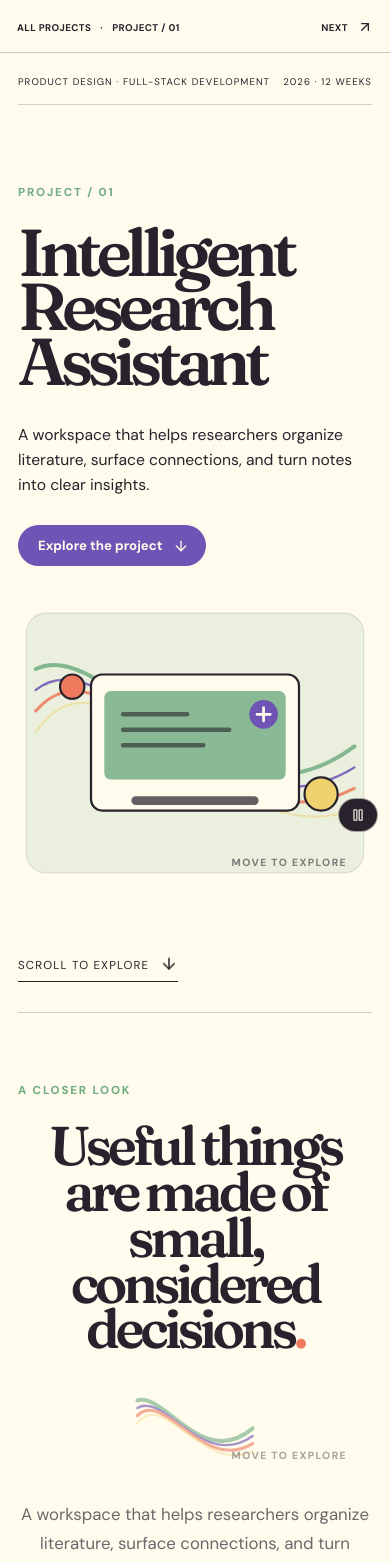
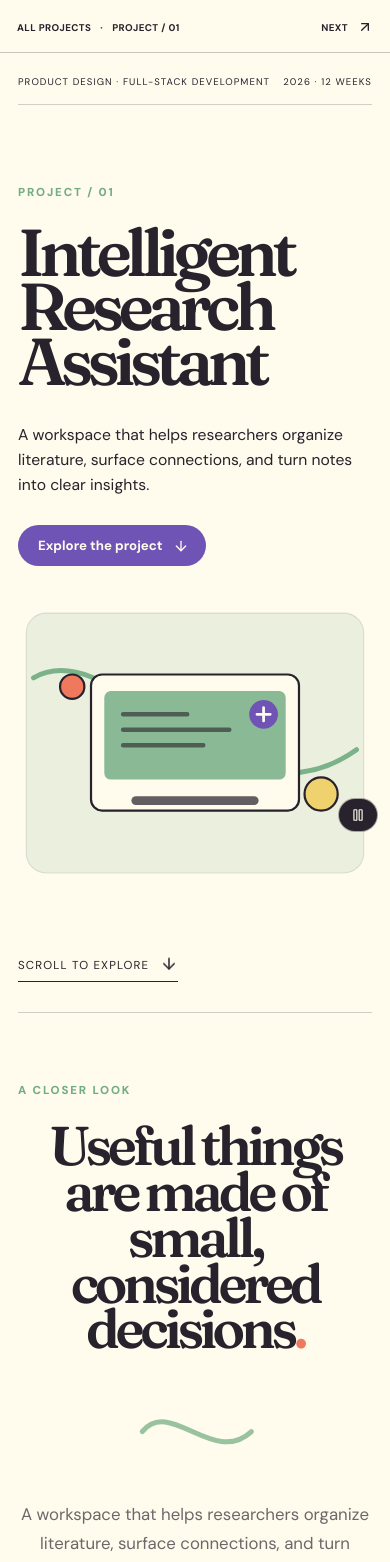
Before and after one commit to ShenYutong2000/Protfolio, a Next.js app: page /projects/intelligent-research-assistant in a window 390 px wide. Shown: the top 1562 px of the page. Built offline with nearby package versions, Linux system fonts and the light colour scheme.

Commit message:
Make project ribbons single and pointer responsive

```diff
--- a/src/app/globals.css
+++ b/src/app/globals.css
@@ -3954,16 +3954,13 @@ body:has(.kind-project-page) .site-footer { display: none; }
 .kind-interactive-scene { --scene-x: 0; --scene-y: 0; --scene-tilt: 0deg; min-height: 100px; overflow: hidden; position: relative; touch-action: pan-y; }
 .kind-scene-svg { display: block; height: 100%; overflow: visible; width: 100%; }
 .kind-scene-paper { fill: color-mix(in srgb, var(--kind-green) 14%, var(--kind-paper)); stroke: color-mix(in srgb, var(--kind-ink) 12%, transparent); stroke-width: 2; }
-.kind-scene-ribbons { fill: none; opacity: .85; pointer-events: none; }
-.kind-scene-ribbon { stroke-linecap: round; stroke-width: 4; vector-effect: non-scaling-stroke; transition: opacity 180ms ease; }
-.kind-scene-ribbon-1 { stroke-width: 2.4; }
-.kind-scene-ribbon-2 { stroke-width: 3; }
-.kind-scene-ribbon-3 { stroke-width: 2; opacity: .6; }
+.kind-scene-ribbons { fill: none; opacity: .92; pointer-events: none; }
+.kind-scene-ribbon { stroke-linecap: round; stroke-width: 5; vector-effect: non-scaling-stroke; transition: stroke-width 180ms ease, opacity 180ms ease; }
+.kind-interactive-scene:hover .kind-scene-ribbon { stroke-width: 6; }
 .kind-scene-objects { transform: translate(calc(var(--scene-x) * 7px), calc(var(--scene-y) * 5px)) rotate(var(--scene-tilt)); transform-box: fill-box; transform-origin: center; transition: transform 220ms ease-out; }
 .kind-scene-orb, .kind-scene-node { transform-box: fill-box; transform-origin: center; transition: transform 320ms cubic-bezier(.2,.8,.2,1); }
 .kind-interactive-scene:hover .kind-scene-orb.orb-one, .kind-interactive-scene:hover .kind-scene-node:nth-of-type(odd) { transform: scale(1.18); }
 .kind-interactive-scene:hover .kind-scene-orb.orb-two, .kind-interactive-scene:hover .kind-scene-node:nth-of-type(even) { transform: scale(.84); }
-.kind-scene-hint { bottom: 20px; color: color-mix(in srgb, var(--kind-ink) 56%, transparent); font-size: .65rem; font-weight: 800; letter-spacing: .13em; position: absolute; right: 25px; text-transform: uppercase; }
 .kind-project-hero-scene { aspect-ratio: 1.22; min-height: 420px; opacity: 0; transform: translateY(32px) rotate(1.5deg); transition: opacity .9s .12s ease, transform .9s .12s cubic-bezier(.2,.8,.2,1); }
 .kind-project-hero-scene[data-visible="true"] { opacity: 1; transform: none; }
 
@@ -3971,7 +3968,7 @@ body:has(.kind-project-page) .site-footer { display: none; }
 .kind-project-manifesto[data-visible="true"] { opacity: 1; transform: none; }
 .kind-project-manifesto h2 { font-family: var(--font-display), Georgia, serif; font-size: clamp(3.2rem, 7.4vw, 9rem); font-weight: 520; letter-spacing: -.08em; line-height: .84; margin: 0 auto; max-width: 1200px; text-align: center; }
 .kind-project-manifesto h2 span { color: var(--kind-coral); }
-.kind-project-manifesto-scene { height: 145px; margin: 30px auto 18px; max-width: 940px; opacity: .72; }
+.kind-project-manifesto-scene { height: 145px; margin: 30px auto 18px; max-width: 940px; opacity: .78; }
 .kind-project-manifesto-scene .kind-scene-paper, .kind-project-manifesto-scene .kind-scene-objects { display: none; }
 .kind-project-manifesto > p:not(.kind-project-section-label) { color: color-mix(in srgb, var(--kind-ink) 68%, transparent); font-size: 1.05rem; line-height: 1.7; margin: 0 auto; max-width: 560px; text-align: center; }
 .kind-project-manifesto dl { display: grid; gap: 24px; grid-template-columns: repeat(3, 1fr); margin: 75px auto 0; max-width: 1000px; }
--- a/src/components/projects/KindProjectPage.tsx
+++ b/src/components/projects/KindProjectPage.tsx
@@ -15,25 +15,30 @@ type SceneKind = "research" | "atlas" | "archive";
 type SceneMode = "hero" | "manifesto" | "challenge" | "approach" | "outcome";
 type Palette = (typeof palettes)[number];
 
-const ribbonColors = (palette: Palette) => [palette.green, palette.purple, palette.coral, palette.yellow];
+function ribbonPath(kind: SceneKind, mode: SceneMode, x: number, y: number, vx: number, vy: number, phase: number) {
+  const wave = Math.sin(phase) * 10;
+  const momentumX = Math.max(-1, Math.min(1, vx * 3.2));
+  const momentumY = Math.max(-1, Math.min(1, vy * 3.2));
 
-function ribbonPath(kind: SceneKind, mode: SceneMode, index: number, x: number, y: number, phase: number) {
-  const lane = index * 38;
-  const sway = x * (22 + index * 5);
-  const lift = y * (28 + index * 4);
-  const wave = Math.sin(phase + index * 1.35) * (8 + index * 2);
-
+  if (mode === "manifesto") {
+    return `M 56 ${248 + y * 86} C ${196 + x * 132 + momentumX * 38} ${86 - y * 78 + wave}, ${414 - x * 150 - momentumX * 44} ${414 + y * 78 - wave}, 602 ${248 - y * 72}`;
+  }
+  if (mode === "challenge") {
+    return `M 42 ${116 + y * 60} C ${118 + x * 120} ${410 - y * 122 + momentumY * 42}, ${408 - x * 170} ${58 + y * 126 - momentumY * 34}, 598 ${384 - y * 80}`;
+  }
+  if (mode === "approach") {
+    return `M 28 ${374 - y * 72} C ${150 + x * 152 + momentumX * 42} ${78 + y * 120}, ${298 - x * 112 - momentumX * 34} ${436 - y * 138}, 612 ${126 + y * 86}`;
+  }
+  if (mode === "outcome") {
+    return `M 24 ${254 + y * 90} C ${166 - x * 132} ${116 + momentumY * 34}, ${378 + x * 156} ${392 - momentumY * 34}, 616 ${224 - y * 78}`;
+  }
   if (kind === "atlas") {
-    const start = 66 + lane;
-    const end = 570 - lane * .6;
-    return `M ${start} ${398 - lift} C ${180 + sway} ${315 + wave}, ${300 - sway} ${180 + lift}, ${end} ${112 + lane * .35 + lift}`;
+    return `M 46 ${386 - y * 74} C ${174 + x * 142 + momentumX * 42} ${310 + wave}, ${338 - x * 142 - momentumX * 36} ${132 - wave}, 602 ${108 + y * 84}`;
   }
   if (kind === "archive") {
-    const start = 88 + lane * .6;
-    return `M ${start} ${84 + lift} C ${206 - sway} ${168 + wave}, ${410 + sway} ${328 - lift}, 570 ${398 - lane * .4}`;
+    return `M 48 ${112 + y * 72} C ${196 - x * 136} ${60 + momentumY * 38 + wave}, ${404 + x * 156} ${392 - momentumY * 38 - wave}, 600 ${378 - y * 82}`;
   }
-  const yStart = mode === "manifesto" ? 92 + lane : 116 + lane;
-  return `M 32 ${yStart + lift} C ${168 + sway} ${42 - wave}, ${358 - sway} ${452 + wave}, 608 ${yStart + 140 - lift}`;
+  return `M 28 ${132 + y * 74} C ${180 + x * 136 + momentumX * 44} ${34 - wave}, ${380 - x * 150 - momentumX * 36} ${438 + wave}, 612 ${262 - y * 82}`;
 }
 
 function sceneLabel(kind: SceneKind) {
@@ -56,9 +61,9 @@ function KindInteractiveScene({
   className?: string;
 }) {
   const sceneRef = useRef<HTMLDivElement | null>(null);
-  const pathRefs = useRef<Array<SVGPathElement | null>>([]);
+  const ribbonRef = useRef<SVGPathElement | null>(null);
   const target = useRef({ x: 0, y: 0, active: false });
-  const current = useRef({ x: 0, y: 0 });
+  const current = useRef({ x: 0, y: 0, vx: 0, vy: 0 });
   const visible = useRef(true);
 
   useEffect(() => {
@@ -74,17 +79,19 @@ function KindInteractiveScene({
 
     const render = () => {
       if (visible.current) {
-        const ease = target.current.active ? .075 : .045;
-        current.current.x += (target.current.x - current.current.x) * ease;
-        current.current.y += (target.current.y - current.current.y) * ease;
-        phase += target.current.active ? .035 : .012;
-        const { x, y } = current.current;
+        const spring = target.current.active ? .19 : .13;
+        current.current.vx += (target.current.x - current.current.x) * spring;
+        current.current.vy += (target.current.y - current.current.y) * spring;
+        current.current.vx *= .76;
+        current.current.vy *= .76;
+        current.current.x += current.current.vx;
+        current.current.y += current.current.vy;
+        phase += target.current.active ? .028 + Math.min(.025, Math.hypot(current.current.vx, current.current.vy) * .04) : .012;
+        const { x, y, vx, vy } = current.current;
         node.style.setProperty("--scene-x", x.toFixed(4));
         node.style.setProperty("--scene-y", y.toFixed(4));
-        node.style.setProperty("--scene-tilt", `${(x * 3.5).toFixed(2)}deg`);
-        pathRefs.current.forEach((path, index) => {
-          path?.setAttribute("d", ribbonPath(kind, mode, index, x, y, phase));
-        });
+        node.style.setProperty("--scene-tilt", `${(x * 8).toFixed(2)}deg`);
+        ribbonRef.current?.setAttribute("d", ribbonPath(kind, mode, x, y, vx, vy, phase));
       }
       raf = requestAnimationFrame(render);
     };
@@ -110,7 +117,6 @@ function KindInteractiveScene({
     target.current = { x: 0, y: 0, active: false };
   };
 
-  const colors = ribbonColors(palette);
   return (
     <div
       ref={sceneRef}
@@ -123,23 +129,16 @@ function KindInteractiveScene({
     >
       <svg className="kind-scene-svg" viewBox="0 0 640 500" aria-hidden="true">
         <defs>
-          <linearGradient id={`scene-fill-${kind}`} x1="0" x2="1" y1="0" y2="1">
-            <stop offset="0" stopColor={palette.yellow} stopOpacity=".78" />
-            <stop offset="1" stopColor={palette.coral} stopOpacity=".55" />
-          </linearGradient>
           <clipPath id={`scene-clip-${kind}`}><rect x="15" y="15" width="610" height="470" rx="36" /></clipPath>
         </defs>
         <rect className="kind-scene-paper" x="15" y="15" width="610" height="470" rx="36" fill="#fffbed" />
         <g clipPath={`url(#scene-clip-${kind})`} className="kind-scene-ribbons" aria-hidden="true">
-          {colors.map((color, index) => (
-            <path
-              key={color}
-              ref={(element) => { pathRefs.current[index] = element; }}
-              d={ribbonPath(kind, mode, index, 0, 0, 0)}
-              stroke={color}
-              className={`kind-scene-ribbon kind-scene-ribbon-${index}`}
-            />
-          ))}
+          <path
+            ref={ribbonRef}
+            d={ribbonPath(kind, mode, 0, 0, 0, 0, 0)}
+            stroke={palette.green}
+            className="kind-scene-ribbon"
+          />
         </g>
         {kind === "research" && (
           <g className="kind-scene-objects kind-research-objects">
@@ -173,7 +172,6 @@ function KindInteractiveScene({
           </g>
         )}
       </svg>
-      <span className="kind-scene-hint">Move to explore</span>
     </div>
   );
 }
@@ -191,7 +189,12 @@ export function KindProjectPage({ project, nextProject }: { project: Project; ne
   const index = Math.max(0, Number(project.index) - 1);
   const palette = palettes[index % palettes.length];
   const scene: SceneKind = index === 0 ? "research" : index === 1 ? "atlas" : "archive";
-  const [motionEnabled, setMotionEnabled] = useState(true);
+  const [motionEnabled, setMotionEnabled] = useState(() => {
+    if (typeof window === "undefined") return true;
+    const stored = window.localStorage.getItem("kind-motion-enabled");
+    if (stored !== null) return stored !== "false";
+    return !window.matchMedia("(prefers-reduced-motion: reduce)").matches;
+  });
   const chapters = [
     { label: "01 / Challenge", title: "Start with the question, not the interface.", body: project.challenge, mode: "challenge" as const },
     { label: "02 / Approach", title: "Make the path easier to follow.", body: project.approach, mode: "approach" as const },
@@ -199,10 +202,6 @@ export function KindProjectPage({ project, nextProject }: { project: Project; ne
   ];
 
   useEffect(() => {
-    const stored = window.localStorage.getItem("kind-motion-enabled");
-    if (stored !== null) setMotionEnabled(stored !== "false");
-    else if (window.matchMedia("(prefers-reduced-motion: reduce)").matches) setMotionEnabled(false);
-
     const reveals = document.querySelectorAll<HTMLElement>(".kind-reveal");
     const observer = new IntersectionObserver((entries) => entries.forEach((entry) => {
       if (entry.isIntersecting) (entry.target as HTMLElement).dataset.visible = "true";
```
